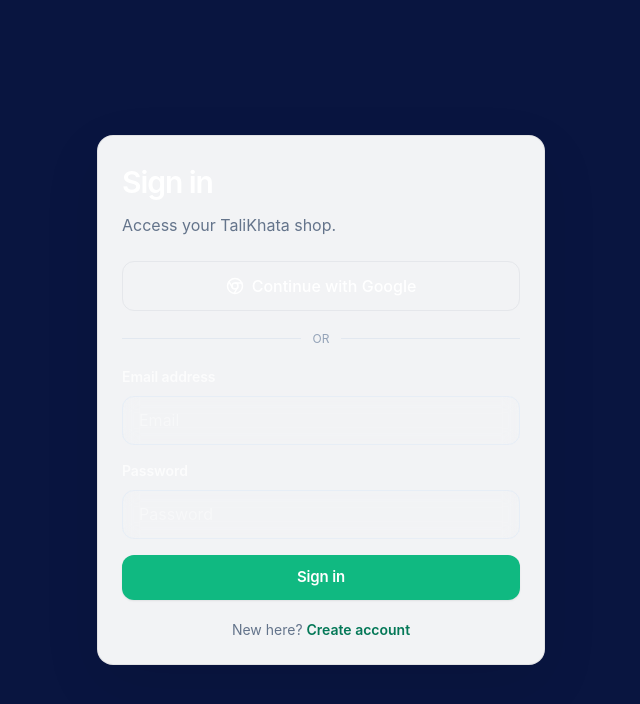
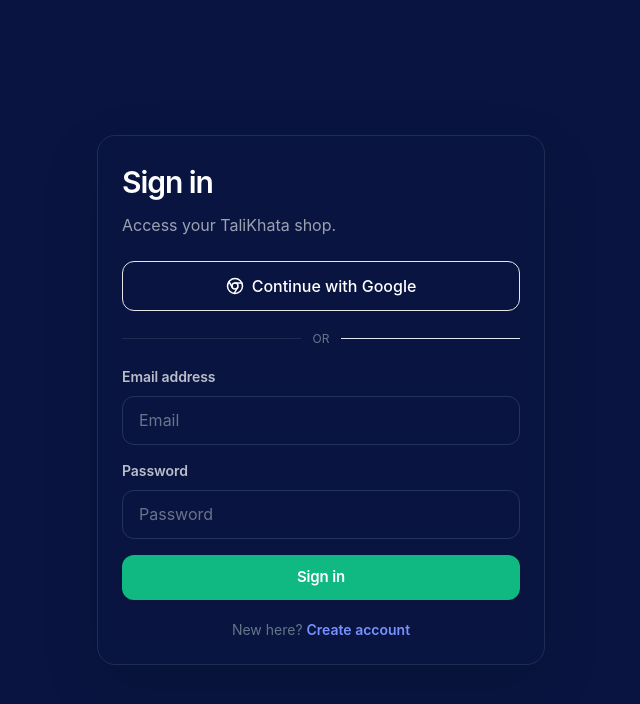
Before and after one commit to joy11122/talikhata-dual-ai-voice-controll, a Next.js app: page /signin in a window 1280 px wide. Shown: the top 704 px of the page, without its empty margins (319-959 px from the left). Built offline with nearby package versions, Linux system fonts and the light colour scheme; no server answers.

Commit message:
style: refine sign-in glass surface

```diff
--- a/app/(auth)/signin/page.tsx
+++ b/app/(auth)/signin/page.tsx
@@ -6,12 +6,12 @@ import GoogleButton from '@/components/GoogleButton';
 export default function SignInPage() {
   return (
     <main className="grid min-h-screen place-items-center p-5">
-      <div className="w-full max-w-md rounded-2xl border border-black/[.07] bg-white/95 p-6 shadow-[0_20px_60px_rgba(0,0,0,.08)]">
+      <div className="w-full max-w-md rounded-[18px] border border-white/10 bg-transparent p-6 shadow-[0_20px_60px_rgba(0,0,0,.12)] backdrop-blur-[10px]">
         <h1 className="text-[30px] font-semibold tracking-[-.035em]">
           Sign in
         </h1>
 
-        <p className="mt-2 text-slate-500">
+        <p className="mt-2 text-white/60">
           Access your TaliKhata shop.
         </p>
 
@@ -19,8 +19,8 @@ export default function SignInPage() {
           <GoogleButton />
         </div>
 
-        <div className="my-5 flex items-center gap-3 text-xs text-slate-400">
-          <span className="h-px flex-1 bg-slate-200" />
+        <div className="my-5 flex items-center gap-3 text-xs text-white/40">
+          <span className="h-px flex-1 bg-white/10" />
 
           OR
 
@@ -32,7 +32,7 @@ export default function SignInPage() {
         <p className="mt-5 text-center text-sm text-slate-500">
           New here?{' '}
           <Link
-            className="font-semibold text-emerald-700"
+            className="font-semibold text-[#7692FF]"
             href="/signup"
           >
             Create account
```
